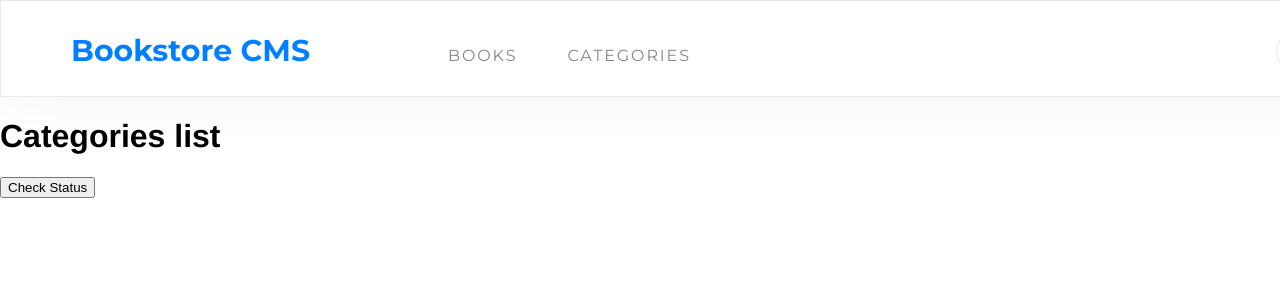
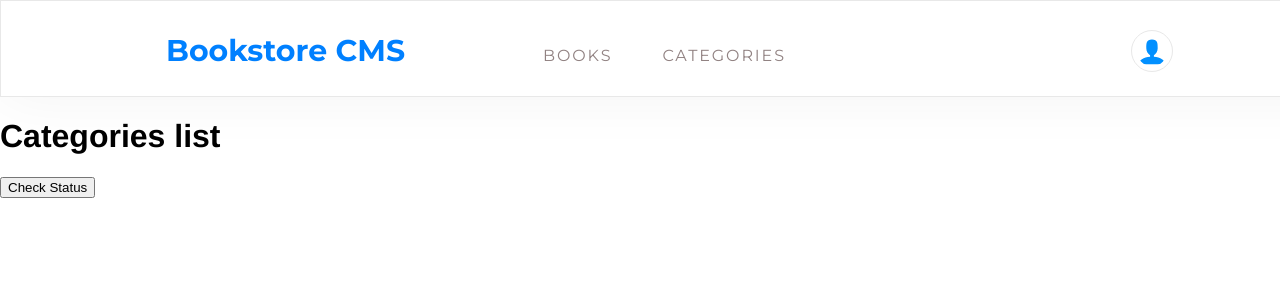
Before and after one commit to ogagaoghene/bookstore-react-redux, a React (Create React App) app: page /categories in a window 1280 px wide. Shown: the top 300 px of the page. Built offline with nearby package versions, Linux system fonts and the light colour scheme; no server answers.

Commit message:
Updated relevant css files

```diff
--- a/src/components/Home.css
+++ b/src/components/Home.css
@@ -11,12 +11,15 @@ body {
 }
 
 .listing {
-  width: 91%;
+  width: 78%;
   background-color: #fff;
   display: flex;
   justify-content: space-between;
+  align-items: center;
   padding: 30px;
-  border: 1px solid  #e8e8e8;
+  border: 1px solid #e8e8e8;
+  margin-left: 70px;
+  margin-right: 20px;
 }
 
 .booklist ul {
@@ -226,11 +229,11 @@ body {
 }
 
 .form-container {
-  width: 93%;
-  margin: 1.813rem 0 1rem 2.3rem;
+  width: 80%;
   border-top: solid 1px #e8e8e8;
   background-color: #fff;
   padding: 5px;
+  margin: 0 auto;
 }
 
 .Form-content {
--- a/src/components/Navbar.css
+++ b/src/components/Navbar.css
@@ -17,12 +17,13 @@ header {
   font-size: 1.875rem;
   font-weight: bold;
   color: #0080ff;
+  padding-left: 95px;
 }
 
 .navbar {
   display: flex;
   justify-content: space-between;
-  width: 60rem;
+  width: 45rem;
   height: 1.5rem;
 }
 
--- a/src/components/Navbar.jsx
+++ b/src/components/Navbar.jsx
@@ -4,7 +4,7 @@ import './Navbar.css';
 
 const Navbar = () => (
   <header className="Header">
-    <h1 className="header-title">Bookstore CMS</h1>
+    <h1 className="header-title"><span>Bookstore CMS</span></h1>
     <nav className="navbar">
       <ul className="nav-ul">
         <li className="links">
```
Also changed, not shown: 1 other file (tests, documents, lock files or other folders).
